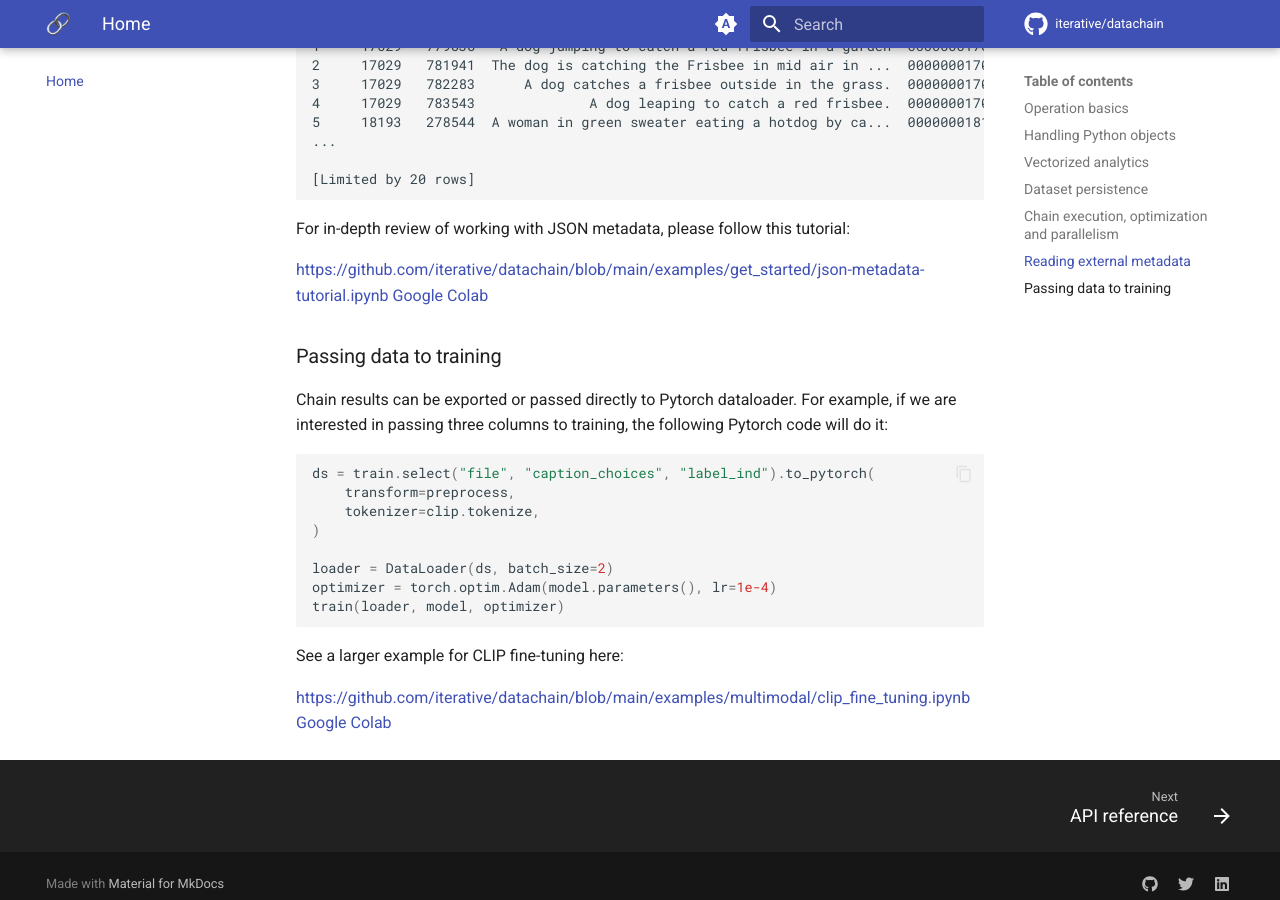
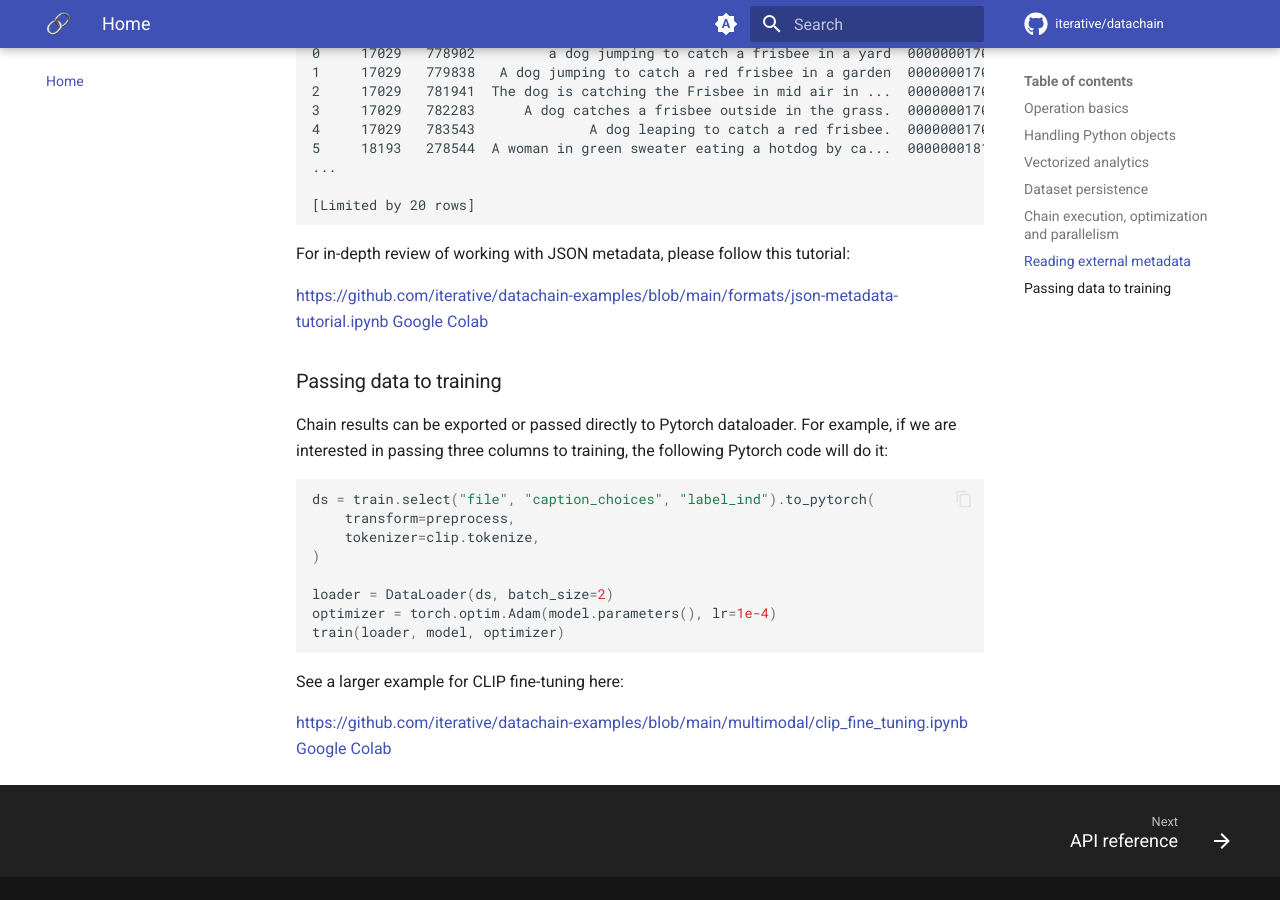
Before and after one commit to iterative/datachain, an MkDocs documentation site: the page built from docs/index.md, in a window 1280 px wide and 900 px high, scrolled down 6190 px. Built offline with MkDocs 1.6.1 and Material for MkDocs 9.7.7, drawn with Linux system fonts in a browser that asks for light colours; comment, search, counter and statistics services are not loaded; some of the changed text lies outside the part shown.

Commit message:
moved other examples to dedicated repo

````diff
--- a/docs/index.md
+++ b/docs/index.md
@@ -133,7 +133,7 @@ chain = (
 
 If you are interested in more LLM evaluation examples for DataChain, please follow this tutorial:
 
-[https://github.com/iterative/datachain/blob/main/examples/llm/llm_chatbot_evaluation.ipynb](https://github.com/iterative/datachain/blob/main/examples/llm/llm_chatbot_evaluation.ipynb) [Google Colab](https://colab.research.google.com/github/iterative/datachain/blob/main/examples/llm/llm_chatbot_evaluation.ipynb)
+[https://github.com/iterative/datachain-examples/blob/main/llm/llm_chatbot_evaluation.ipynb](https://github.com/iterative/datachain-examples/blob/main/llm/llm_chatbot_evaluation.ipynb) [Google Colab](https://colab.research.google.com/github/iterative/datachain-examples/blob/main/llm/llm_chatbot_evaluation.ipynb)
 
 ### Vectorized analytics
 
@@ -279,7 +279,7 @@ images_with_dogs.select("annotations", "file.name").show()
 ```
 For in-depth review of working with JSON metadata, please follow this tutorial:
 
-[https://github.com/iterative/datachain/blob/main/examples/get_started/json-metadata-tutorial.ipynb](https://github.com/iterative/datachain/blob/main/examples/get_started/json-metadata-tutorial.ipynb) [Google Colab](https://colab.research.google.com/github/iterative/datachain/blob/main/examples/get_started/json-metadata-tutorial.ipynb)
+[https://github.com/iterative/datachain-examples/blob/main/formats/json-metadata-tutorial.ipynb](https://github.com/iterative/datachain-examples/blob/main/formats/json-metadata-tutorial.ipynb) [Google Colab](https://colab.research.google.com/github/iterative/datachain-examples/blob/main/formats/json-metadata-tutorial.ipynb)
 
 ### Passing data to training
 
@@ -299,4 +299,4 @@ train(loader, model, optimizer)
 
 See a larger example for CLIP fine-tuning here:
 
-[https://github.com/iterative/datachain/blob/main/examples/multimodal/clip_fine_tuning.ipynb](https://github.com/iterative/datachain/blob/main/examples/multimodal/clip_fine_tuning.ipynb) [Google Colab](https://colab.research.google.com/github/iterative/datachain/blob/main/examples/multimodal/clip_fine_tuning.ipynb)
+[https://github.com/iterative/datachain-examples/blob/main/multimodal/clip_fine_tuning.ipynb](https://github.com/iterative/datachain-examples/blob/main/multimodal/clip_fine_tuning.ipynb) [Google Colab](https://colab.research.google.com/github/iterative/datachain-examples/blob/main/multimodal/clip_fine_tuning.ipynb)
````
Also changed, not shown: other parts of docs/index.md (+1 -1 lines).
